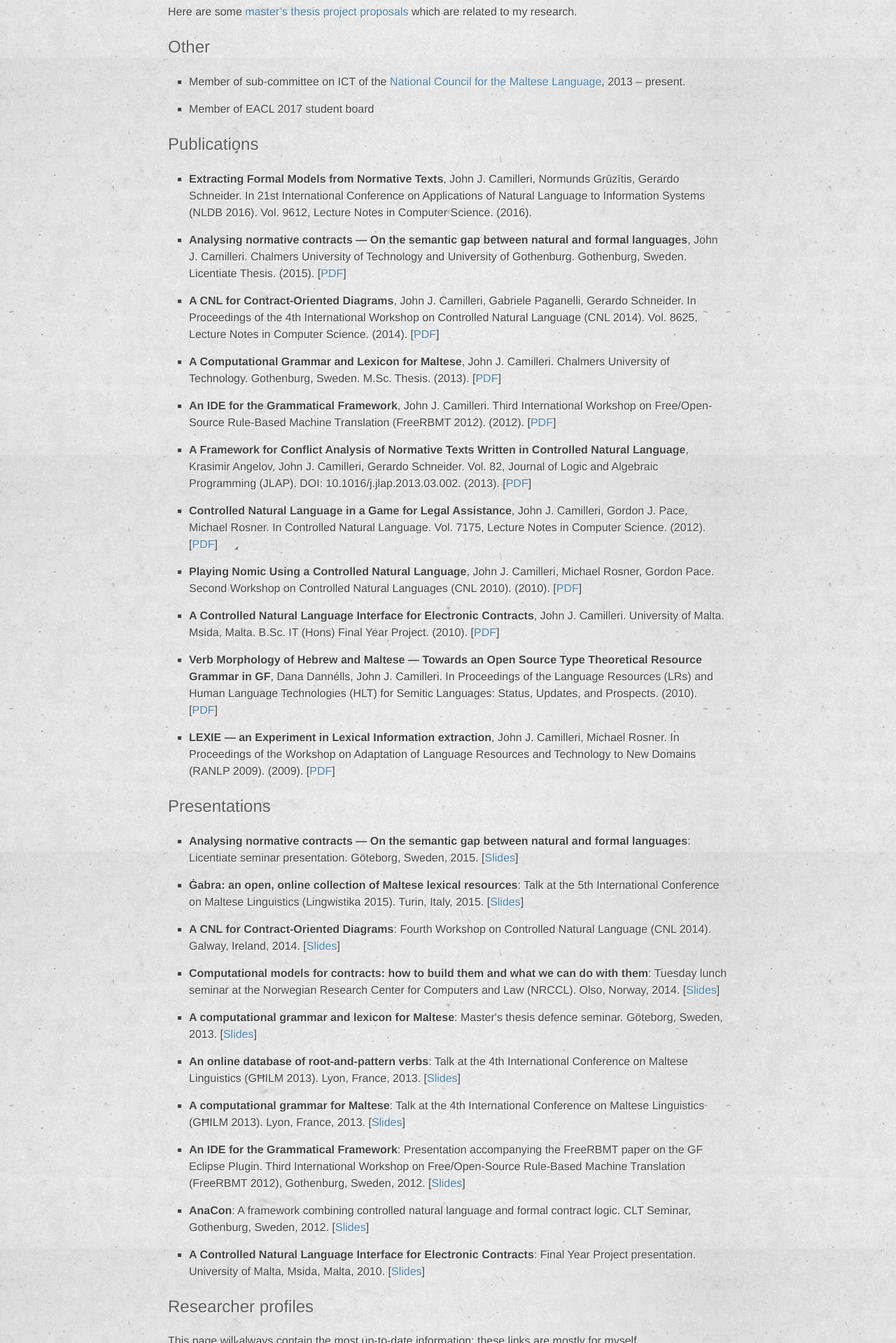
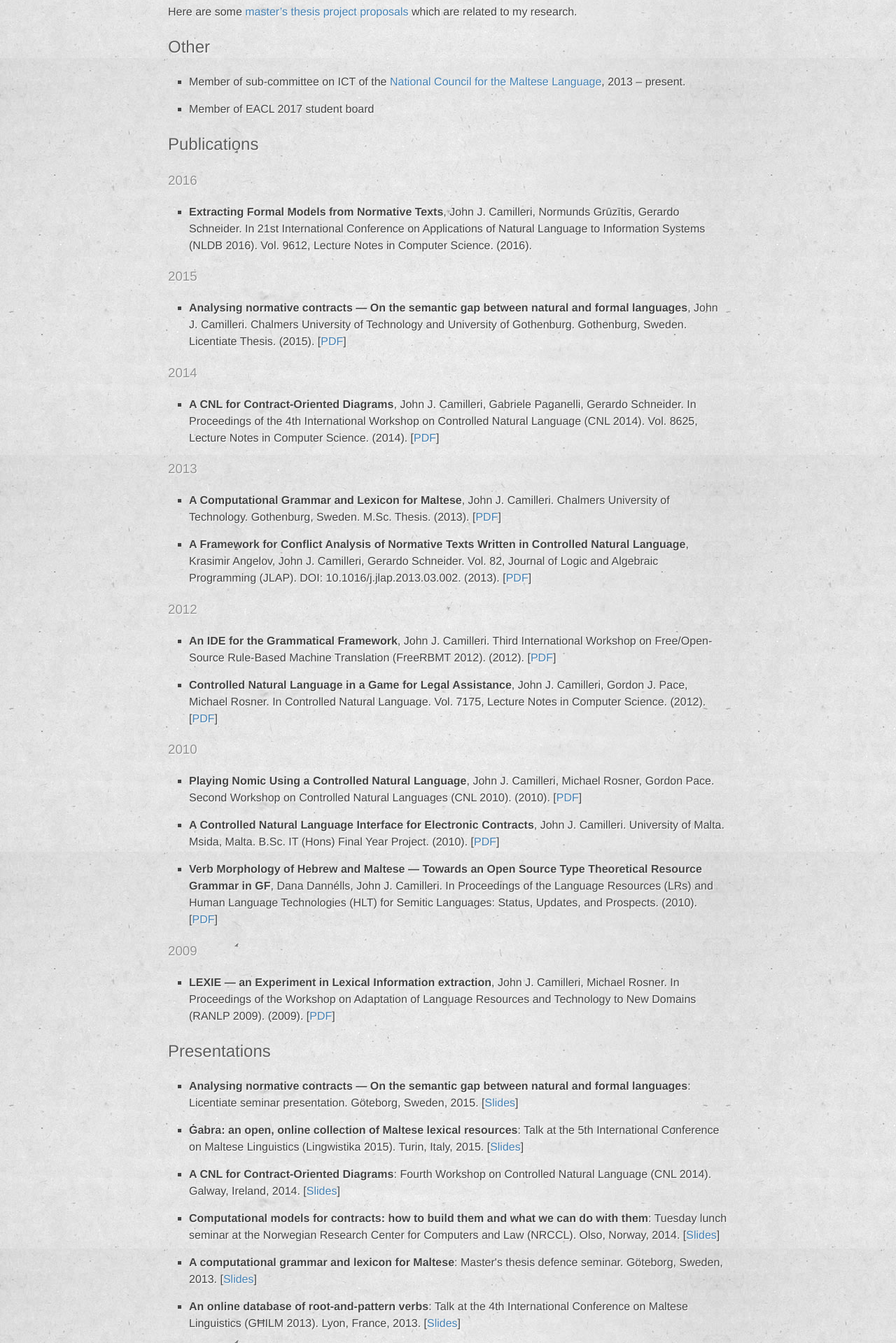
Before and after one commit to johnjcamilleri/johnjcamilleri.github.io, a Jekyll site: the page built from academic.md, in a window 1280 px wide. Shown: the part 1481-3400 px from the top of the page at 70% size. Built offline with Jekyll 4.4.1, drawn with Linux system fonts in a browser that asks for light colours.

Commit message:
Group publications by year

```diff
--- a/academic.md
+++ b/academic.md
@@ -60,9 +60,17 @@ which are related to my research.
 
 ## Publications
 
-<ul class="publications">
+{% assign year = 0 %}
 {% for item in site.data.publications reversed %}
-  {% if item.show == false %}{% continue %}{% endif %}
+
+{% if item.show == false %}{% continue %}{% endif %}
+{% if item.year != year %}
+  {% if year != 0 %}</ul>{% endif %}
+  <h3>{{ item.year }}</h3>
+  <ul class="publications">
+{% assign year = item.year %}
+{% endif %}
+
   <li>
   <em>{{ item.title }}</em>,
   {{ item.authors | join: ', ' }}.
--- a/css/main.scss
+++ b/css/main.scss
@@ -56,7 +56,11 @@ img#name {
 
 h2 {
   font-weight:normal;
-  color: lighten($text-color, 10%);;
+  color: lighten($text-color, 10%);
+}
+h3 {
+  font-weight:normal;
+  color: lighten($text-color, 30%);
 }
 
 strong {
```
Also changed, not shown: _data/publications.json (+17 -17 lines).
